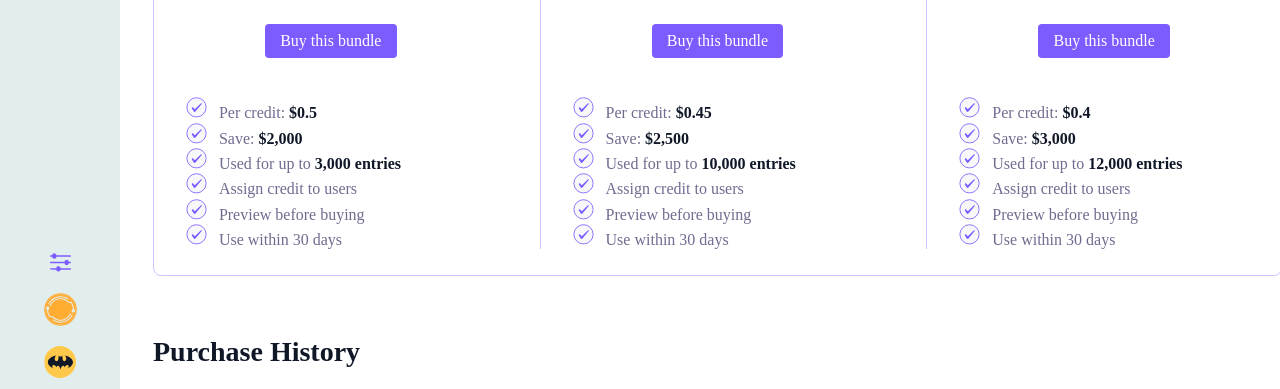
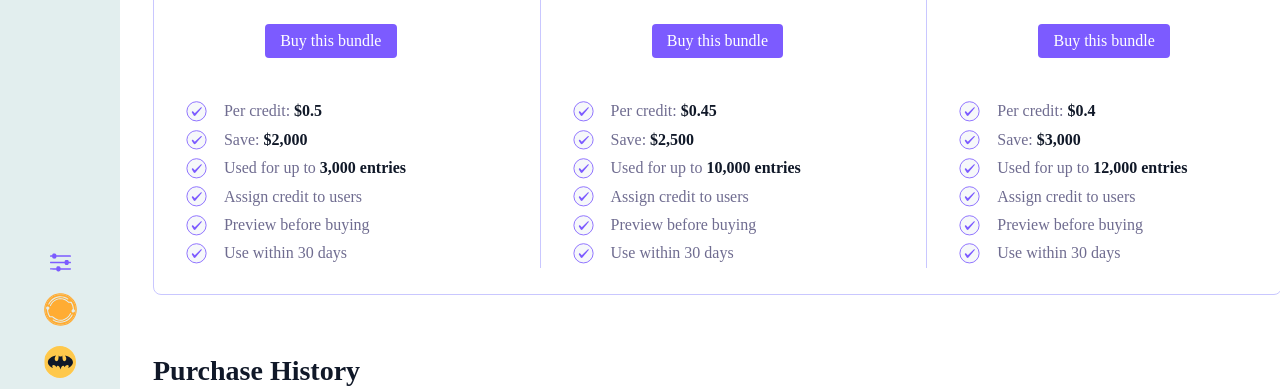
Before and after one commit to zahooray/pricing-page-design, a website: page index.html in a window 1280 px wide. Shown: the part 374-763 px from the top of the page. Drawn offline with Linux system fonts and the light colour scheme.

Commit message:
fix: added <p> in <li> and styled it to sync.

```diff
--- a/index.html
+++ b/index.html
@@ -108,12 +108,24 @@
                     </button>
                     <div>
                         <ul class="__list">
-                            <li>Per credit: <span class="__list-imp-text"> $0.5</span></li>
-                            <li>Save: <span class="__list-imp-text" span> $2,000</span></li>
-                            <li>Used for up to <span class="__list-imp-text">3,000 entries</span></li>
-                            <li>Assign credit to users</li>
-                            <li>Preview before buying</li>
-                            <li>Use within 30 days</li>
+                            <li>
+                                <p>Per credit: <span class="__list-imp-text"> $0.5</span></p>
+                            </li>
+                            <li>
+                                <p>Save: <span class="__list-imp-text" span> $2,000</span></p>
+                            </li>
+                            <li>
+                                <p>Used for up to <span class="__list-imp-text">3,000 entries</span></p>
+                            </li>
+                            <li>
+                                <p>Assign credit to users</p>
+                            </li>
+                            <li>
+                                <p>Preview before buying</p>
+                            </li>
+                            <li>
+                                <p>Use within 30 days</p>
+                            </li>
                         </ul>
                     </div>
                 </div>
@@ -139,12 +151,24 @@
                     </button>
                     <div>
                         <ul class="__list">
-                            <li>Per credit: <span class="__list-imp-text"> $0.45</span></li>
-                            <li>Save: <span class="__list-imp-text"> $2,500</span></li>
-                            <li>Used for up to <span class="__list-imp-text">10,000 entries</span></li>
-                            <li>Assign credit to users</li>
-                            <li>Preview before buying</li>
-                            <li>Use within 30 days</li>
+                            <li>
+                                <p>Per credit: <span class="__list-imp-text"> $0.45</span></p>
+                            </li>
+                            <li>
+                                <p>Save: <span class="__list-imp-text"> $2,500</span></p>
+                            </li>
+                            <li>
+                                <p>Used for up to <span class="__list-imp-text">10,000 entries</span></p>
+                            </li>
+                            <li>
+                                <p>Assign credit to users</p>
+                            </li>
+                            <li>
+                                <p>Preview before buying</p>
+                            </li>
+                            <li>
+                                <p>Use within 30 days</p>
+                            </li>
                         </ul>
                     </div>
                 </div>
@@ -176,12 +200,24 @@
                     </button>
                     <div>
                         <ul class="__list">
-                            <li>Per credit: <span class="__list-imp-text"> $0.4</span></li>
-                            <li>Save: <span class="__list-imp-text"> $3,000</span></li>
-                            <li>Used for up to <span class="__list-imp-text">12,000 entries</span></li>
-                            <li>Assign credit to users</li>
-                            <li>Preview before buying</li>
-                            <li>Use within 30 days</li>
+                            <li>
+                                <p>Per credit: <span class="__list-imp-text"> $0.4</span></p>
+                            </li>
+                            <li>
+                                <p>Save: <span class="__list-imp-text"> $3,000</span></p>
+                            </li>
+                            <li>
+                                <p>Used for up to <span class="__list-imp-text">12,000 entries</span></p>
+                            </li>
+                            <li>
+                                <p>Assign credit to users</p>
+                            </li>
+                            <li>
+                                <p>Preview before buying</p>
+                            </li>
+                            <li>
+                                <p>Use within 30 days</p>
+                            </li>
                         </ul>
                     </div>
                 </div>
--- a/styles/layout/_card.scss
+++ b/styles/layout/_card.scss
@@ -46,7 +46,16 @@
   padding: 0;
   margin: 0;
   text-align: left;
-  color: $primary-lighten;
+  & > li {
+    @include flex-horizontal-center;
+    justify-content: start;
+    padding: 0;
+    margin: 0;
+    & > p {
+      color: $primary-lighten;
+      margin: 5px;
+    }
+  }
   & > li::before {
     content: "";
     display: inline-block;
```
Also changed, not shown: css/style.css.
